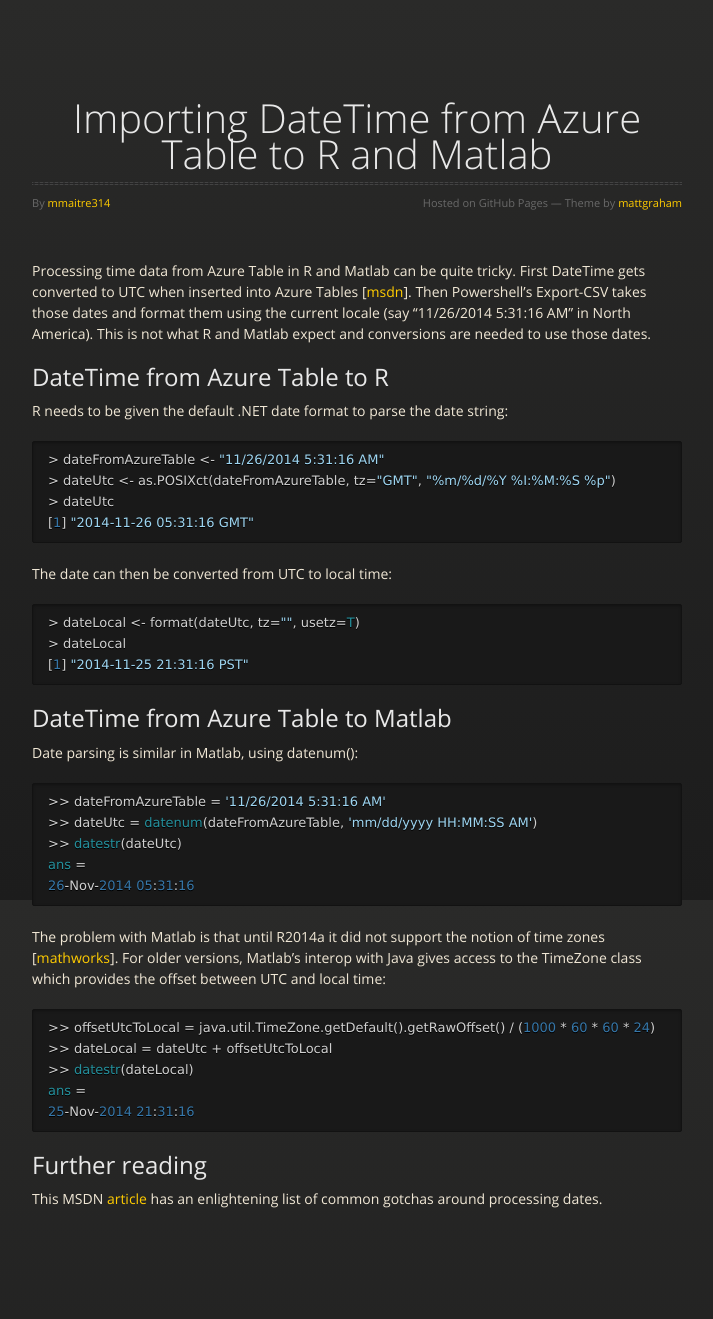
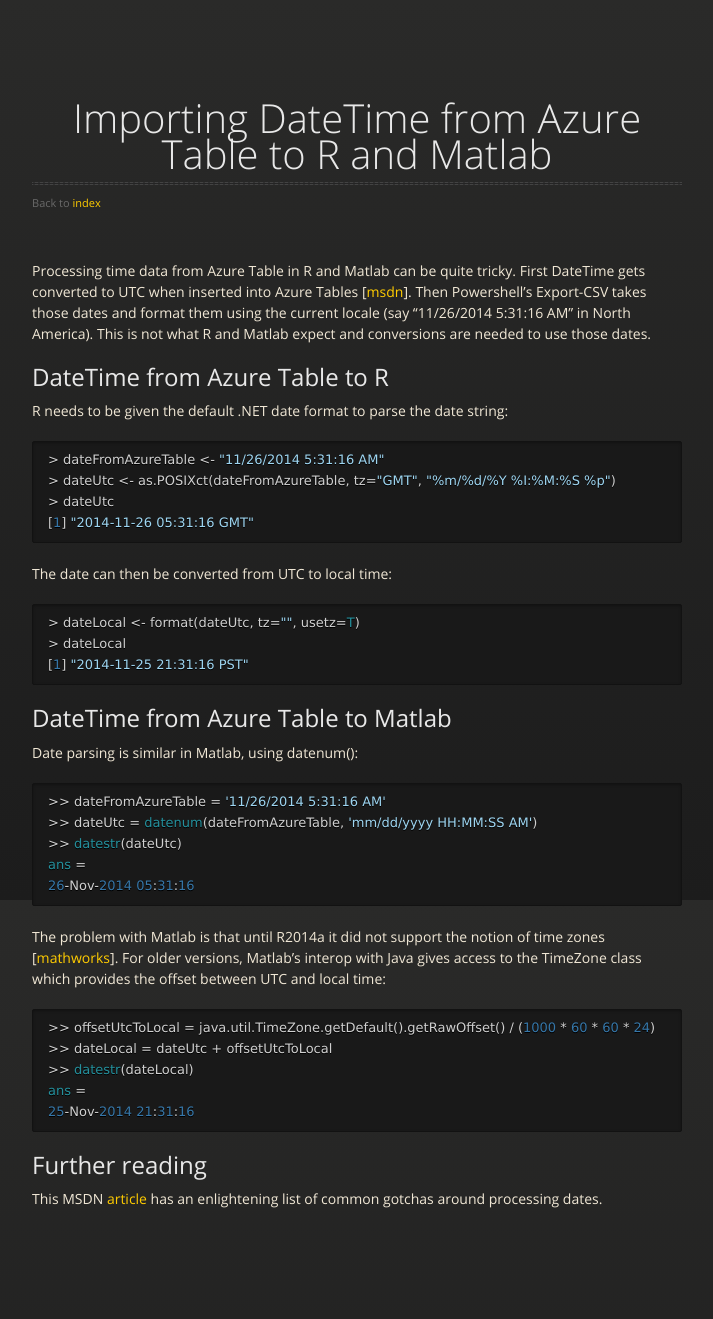
Before and after one commit to mmaitre314/mmaitre314.github.io, a Jekyll site: the page built from _posts/2014-11-26-importing-datetime-from-azure-table-to-r-and-matlab.md, in a window 1280 px wide. Shown: the whole page, without its empty margins (283-996 px from the left). Built offline with Jekyll 4.4.1, drawn with Linux system fonts in a browser that asks for light colours; nearby versions of some CDN libraries; comment, search, counter and statistics services are not loaded.

Commit message:
Add back link to index

```diff
--- a/_layouts/post.html
+++ b/_layouts/post.html
@@ -1,5 +1,3 @@
----
----
 <!doctype html>
 <html>
   <head>
@@ -26,8 +24,8 @@
             <div id="title">
                 <h1>{{ page.title }}</h1>
                 <hr>
-                <span class="credits left">By <a href="https://github.com/mmaitre314">mmaitre314</a></span>
-                <span class="credits right">Hosted on GitHub Pages &mdash; Theme by <a href="https://twitter.com/michigangraham">mattgraham</a></span>
+
+                <span class="credits left">Back to <a href="{{ site.url }}/">index</a></span>
             </div>
 
             <p>{{ content }}</p>
```
